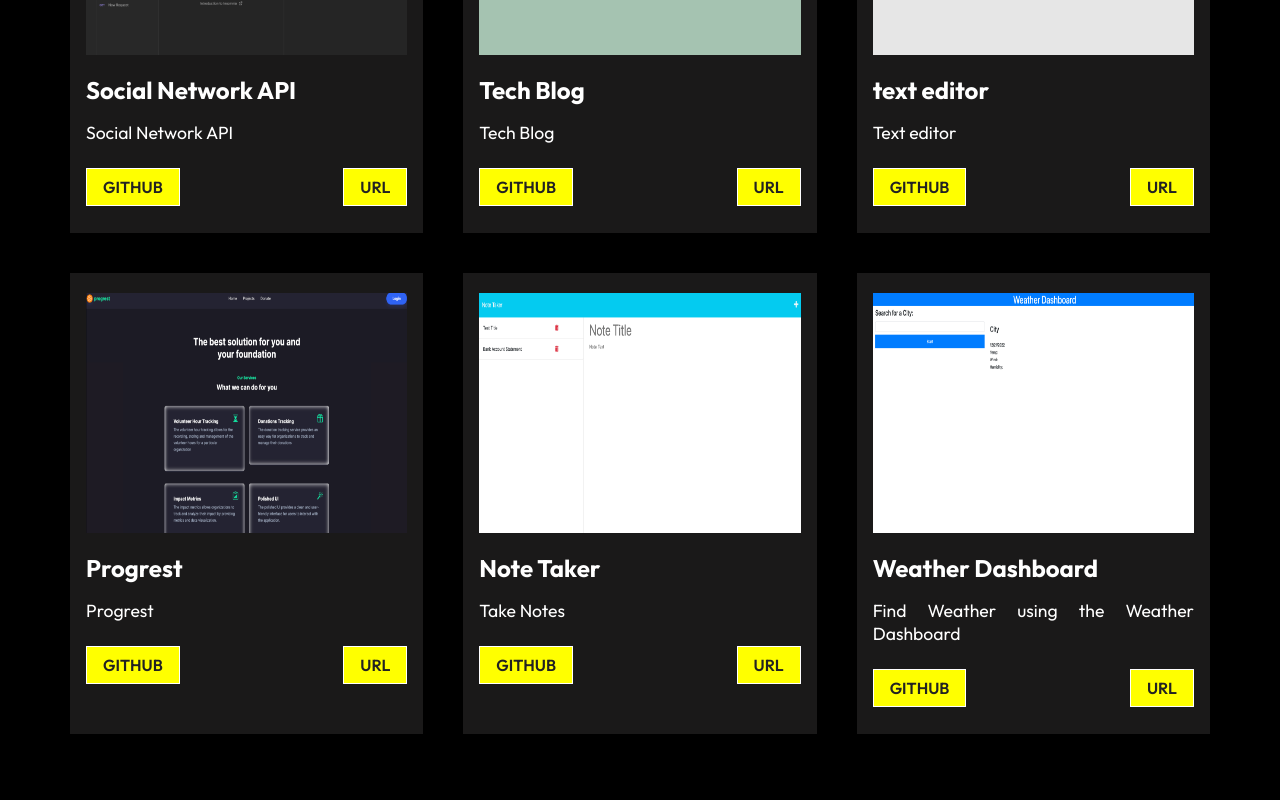
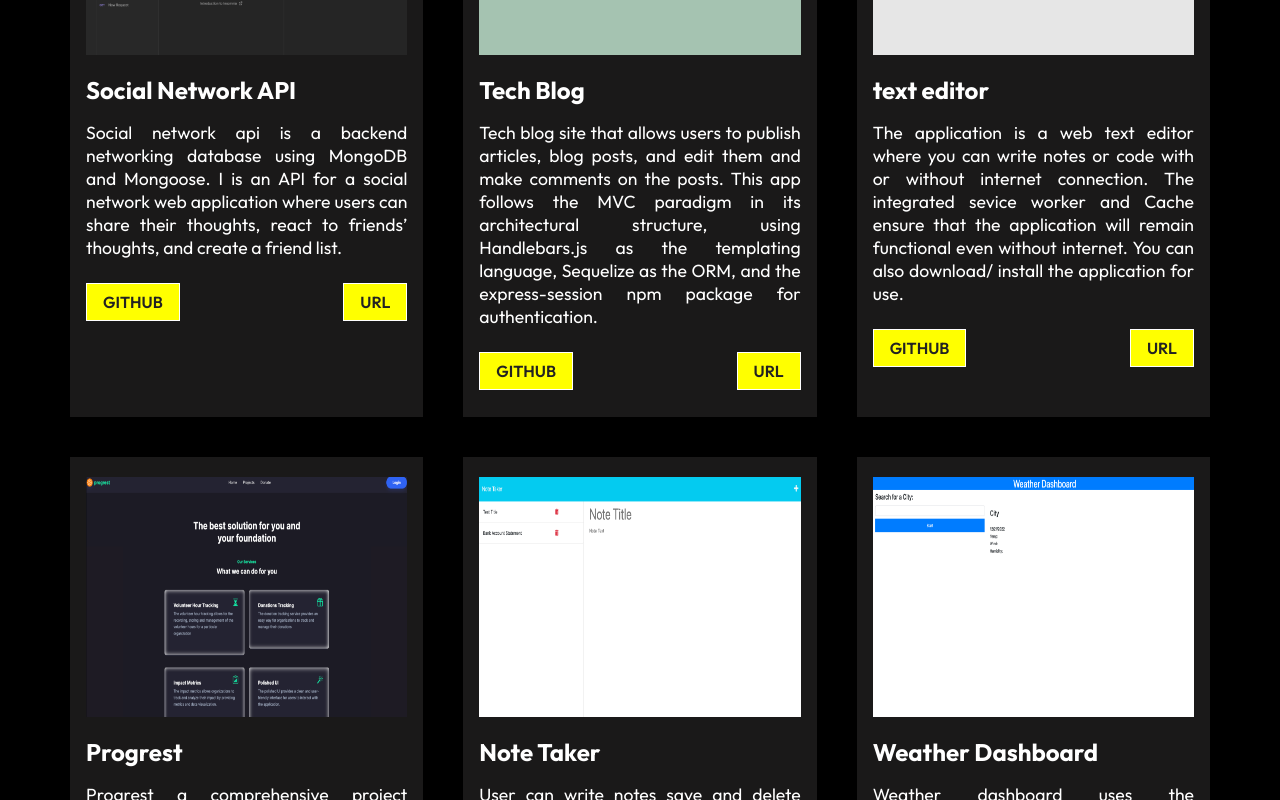
Before and after one commit to rypab4/portfolio_react_final, a React (Create React App) app: page /portfolio in a window 1280 px wide. Shown: the part 820-1620 px from the top of the page. Built offline with nearby package versions, Linux system fonts and the light colour scheme.

Commit message:
added text and fixed URL

```diff
--- a/src/components/WorkCardData.js
+++ b/src/components/WorkCardData.js
@@ -9,42 +9,42 @@ const ProjectCardData = [
     {
         imgsrc: pro1,
         title: "Social Network API",
-        text: "Social Network API",
+        text: "Social network api is a backend networking database using MongoDB and Mongoose. I is an API for a social network web application where users can share their thoughts, react to friends’ thoughts, and create a friend list.",
         view: "https://github.com/rypab4/social-network-api",
         url: "https://drive.google.com/file/d/1Psmw3d4KTwKea-ypFa2TAisOulF96qsR/view"
     },
     {
         imgsrc: pro2,
         title: "Tech Blog",
-        text: "Tech Blog",
+        text: "Tech blog site that allows users to publish articles, blog posts, and edit them and make comments on the posts. This app follows the MVC paradigm in its architectural structure, using Handlebars.js as the templating language, Sequelize as the ORM, and the express-session npm package for authentication.",
         view: "https://github.com/rypab4/tech-blog",
         url: "https://thetechnologyblog031023.herokuapp.com/"
     },
     {
         imgsrc: pro3,
         title: "text editor",
-        text: "Text editor",
+        text: "The application is a web text editor where you can write notes or code with or without internet connection. The integrated sevice worker and Cache ensure that the application will remain functional even without internet. You can also download/ install the application for use.",
         view:  "https://github.com/rypab4/Text-Editor",
         url: "https://text-editor-2023-again.herokuapp.com/"
     },
     {
         imgsrc: pro4,
         title: "Progrest",
-        text: "Progrest",
+        text: "Progrest a comprehensive project management tool for non-profit organizations. ",
         view: "https://github.com/rypab4/progrest",
         url: "https://progrest.herokuapp.com/landing"
     },
     {
         imgsrc: pro5,
         title: "Note Taker",
-        text: "Take Notes",
+        text: "User can write notes save and delete them. Enter a note title and note body is required for it to be saved. The list of notes will be shown below on the left side. When delete button is clicked the page is refreshed and the delete note will be removed.",
         view: "git@github.com:rypab4/Note-Taker.git",
         url: "https://lit-lake-70648.herokuapp.com/ "
     },
     {
         imgsrc: pro6,
         title: "Weather Dashboard",
-        text: "Find Weather using the Weather Dashboard",
+        text: "Weather dashboard uses the openweathermap api to get weather data.",
         view: "https://github.com/rypab4/Weather-Dashboard",
         url: "https://lit-lake-70648.herokuapp.com/ "
     },
```
